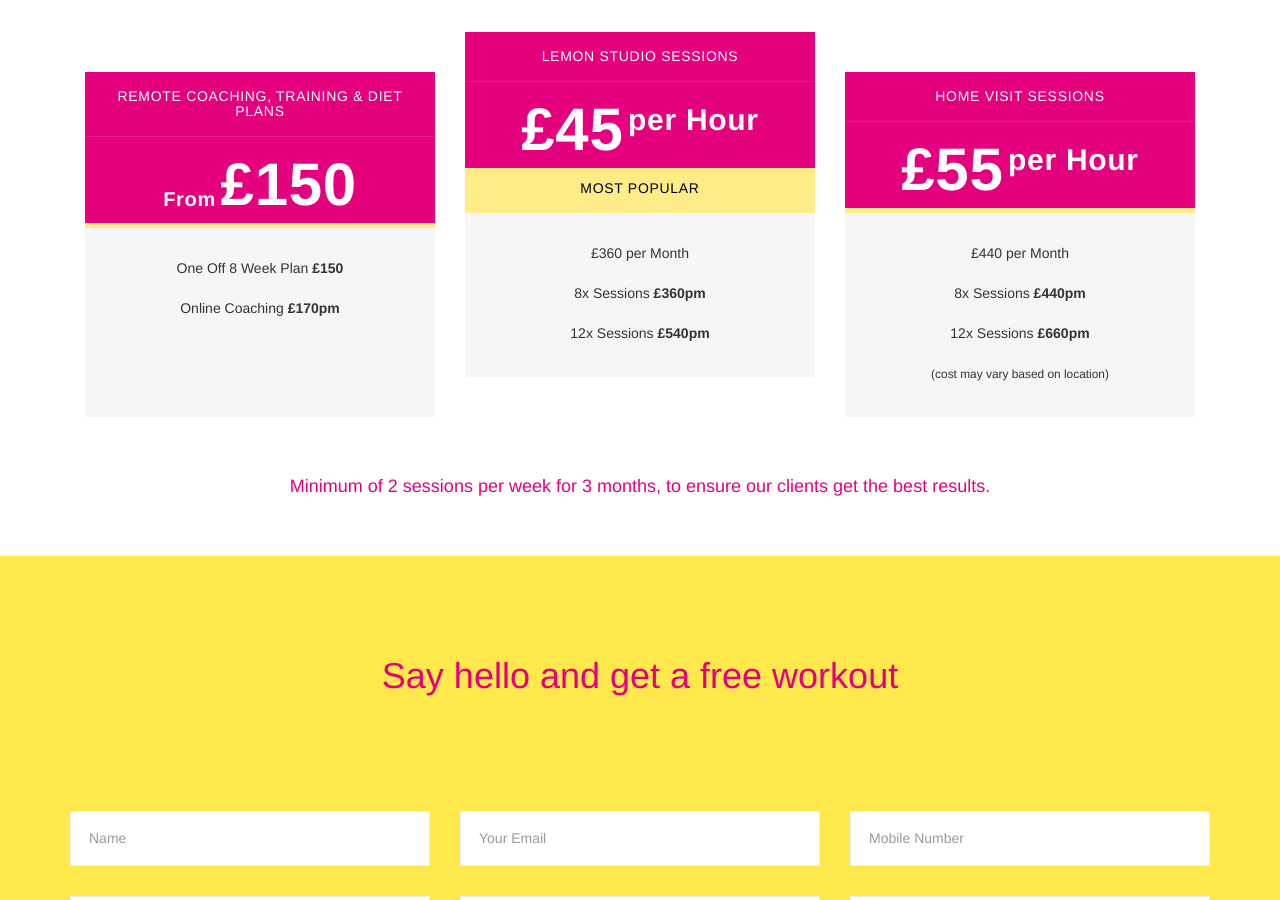
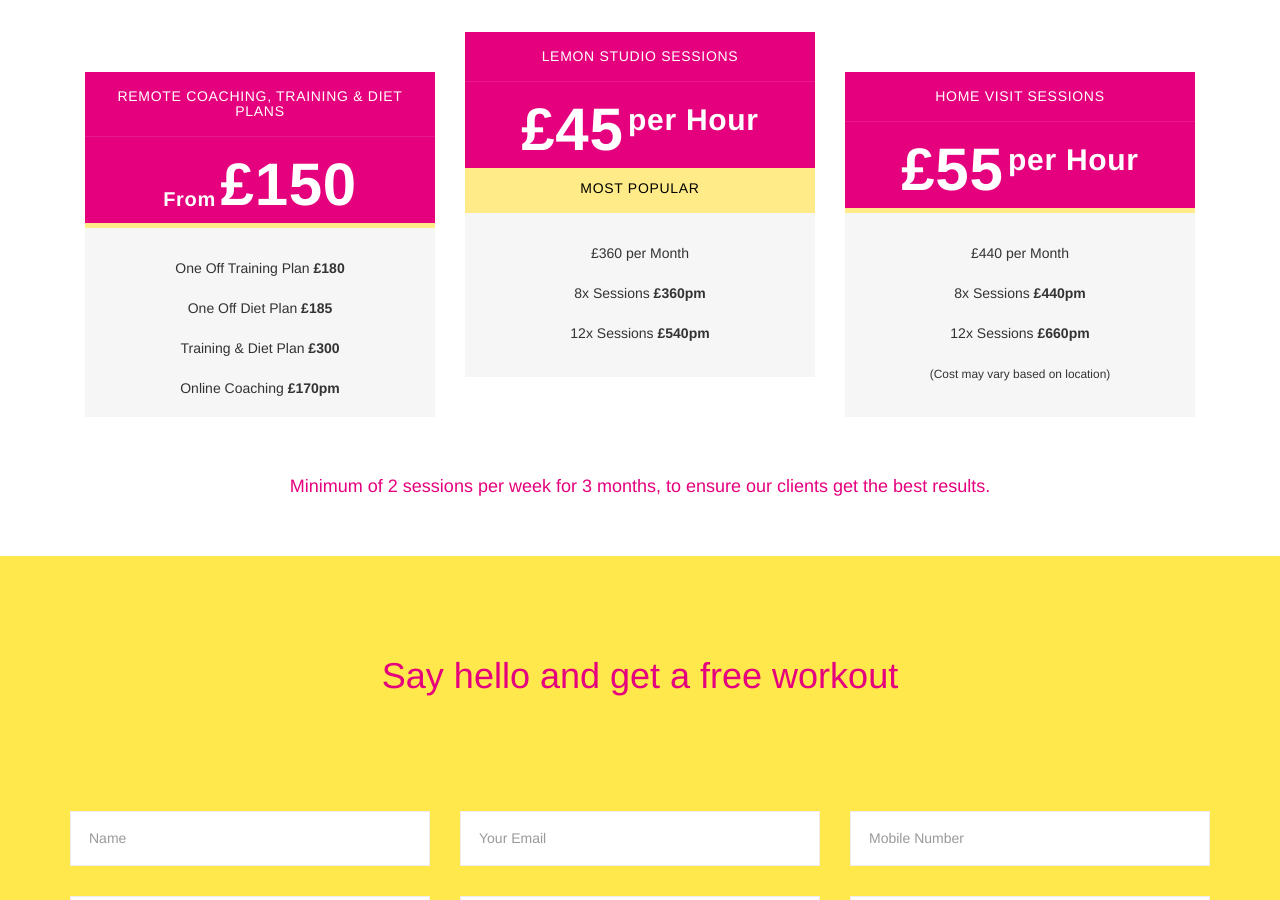
Before and after one commit to olliem/lemon-studios, a Jekyll site: the page built from index.html, in a window 1280 px wide and 900 px high, scrolled down 2145 px. Built offline with Jekyll 4.4.1, drawn with Linux system fonts in a browser that asks for light colours; nearby versions of some CDN libraries; comment, search, counter and statistics services are not loaded.

Commit message:
Sam's changes

```diff
--- a/index.html
+++ b/index.html
@@ -292,7 +292,42 @@
                   <img src="images/testimonials/sam.jpg" width="100%" class="img-rounded img-responsive">
                 </div>
                 <div class="col-md-8">
+                </div>
+              </div>
+            </blockquote>
+          </div>
 
+          <div class="item">
+            <blockquote>
+              <div class="row">
+                <div class="col-md-4">
+                  <img src="images/testimonials/9.jpg" width="100%" class="img-rounded img-responsive">
+                </div>
+                <div class="col-md-8">
+                </div>
+              </div>
+            </blockquote>
+          </div>
+
+          <div class="item">
+            <blockquote>
+              <div class="row">
+                <div class="col-md-4">
+                  <img src="images/testimonials/10.png" width="100%" class="img-rounded img-responsive">
+                </div>
+                <div class="col-md-8">
+                </div>
+              </div>
+            </blockquote>
+          </div>
+
+          <div class="item">
+            <blockquote>
+              <div class="row">
+                <div class="col-md-4">
+                  <img src="images/testimonials/11.png" width="100%" class="img-rounded img-responsive">
+                </div>
+                <div class="col-md-8">
                 </div>
               </div>
             </blockquote>
@@ -308,6 +343,9 @@
           <li data-target="#carousel-example-generic" data-slide-to="5"></li>
           <li data-target="#carousel-example-generic" data-slide-to="6"></li>
           <li data-target="#carousel-example-generic" data-slide-to="7"></li>
+          <li data-target="#carousel-example-generic" data-slide-to="8"></li>
+          <li data-target="#carousel-example-generic" data-slide-to="9"></li>
+          <li data-target="#carousel-example-generic" data-slide-to="10"></li>
         </ol>
       </div>
     </div>
@@ -329,8 +367,10 @@
     					<div class="price-description"></div>
     				</div>
     				<ul class="pricing-package-items">
-    					<li></li>
-    					<li>One Off 8 Week Plan <strong>£150</strong></li>
+              <li></li>
+              <li>One Off Training Plan <strong>£180</strong></li>
+              <li>One Off Diet Plan <strong>£185</strong></li>
+              <li>Training & Diet Plan <strong>£300</strong></li>
     					<li>Online Coaching <strong>£170pm</strong></li>
     				</ul>
     			</div>
@@ -373,7 +413,7 @@
               <li>£440 per Month</li>
     					<li>8x Sessions <strong>£440pm</strong></li>
     					<li>12x Sessions <strong>£660pm</strong></li>
-              <li><small>(cost may vary based on location)</small></li>
+              <li><small>(Cost may vary based on location)</small></li>
     				</ul>
     			</div>
     		</div>
```
Also changed, not shown: images/testimonials/9.JPG (added), 2 other files.
